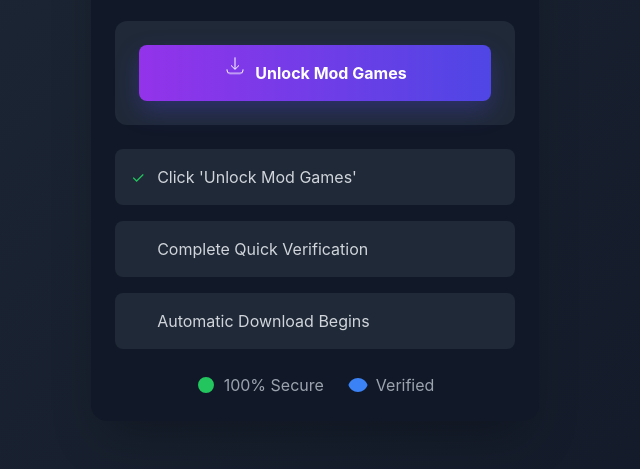
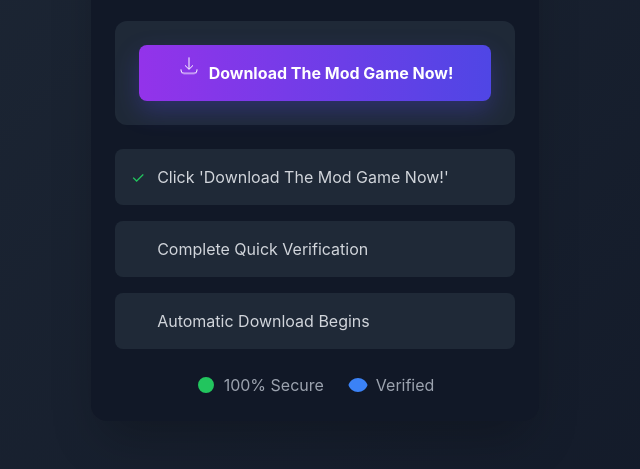
Before and after one commit to redline19611/kingmod.xyz, a plain HTML site: page index.html in a window 1280 px wide. Shown: the part 239-708 px from the top of the page, without its empty margins (325-965 px from the left). Drawn offline with nearby package versions, Linux system fonts and the light colour scheme.

Commit message:
Update index.html

```diff
--- a/index.html
+++ b/index.html
@@ -3,7 +3,7 @@
 <head>
     <meta charset="UTF-8">
     <meta name="viewport" content="width=device-width, initial-scale=1.0">
-    <title>GetApkModz.com Download Page</title>
+    <title>GetApkModz.com Download Website</title>
 <script type="text/javascript">
     var tvzRO_ExW_WfFKUc={"it":4416312,"key":"7fa36"};
 </script>
@@ -101,8 +101,7 @@
                     <span class="flex items-center justify-center" onclick="_Tt()">
                         <svg xmlns="http://www.w3.org/2000/svg" class="h-6 w-6 mr-2 floating-icon" fill="none" viewBox="0 0 24 24" stroke="currentColor" onclick="_Tt()">
                             <path strokeLinecap="round" strokeLinejoin="round" strokeWidth={2} d="M4 16v1a3 3 0 003 3h10a3 3 0 003-3v-1m-4-4l-4 4m0 0l-4-4m4 4V4" />
-                        </svg>
-                        Unlock Mod Games
+                        </svg> Download The Mod Game Now!
                     </span>
                 </button>
 
@@ -114,7 +113,7 @@
             <div class="space-y-4 mb-6">
                 <div class="flex items-center bg-gray-800 p-4 rounded-lg transition-all duration-300 hover:bg-gray-700 step-completed">
                     <span class="text-green-500 mr-3 step-checkmark">✓</span>
-                    <span class="text-gray-300">Click 'Unlock Mod Games'</span>
+                    <span class="text-gray-300">Click 'Download The Mod Game Now!'</span>
                 </div>
                 <div class="flex items-center bg-gray-800 p-4 rounded-lg transition-all duration-300 hover:bg-gray-700">
                     <span class="text-green-500 mr-3 step-checkmark">✓</span>
```
